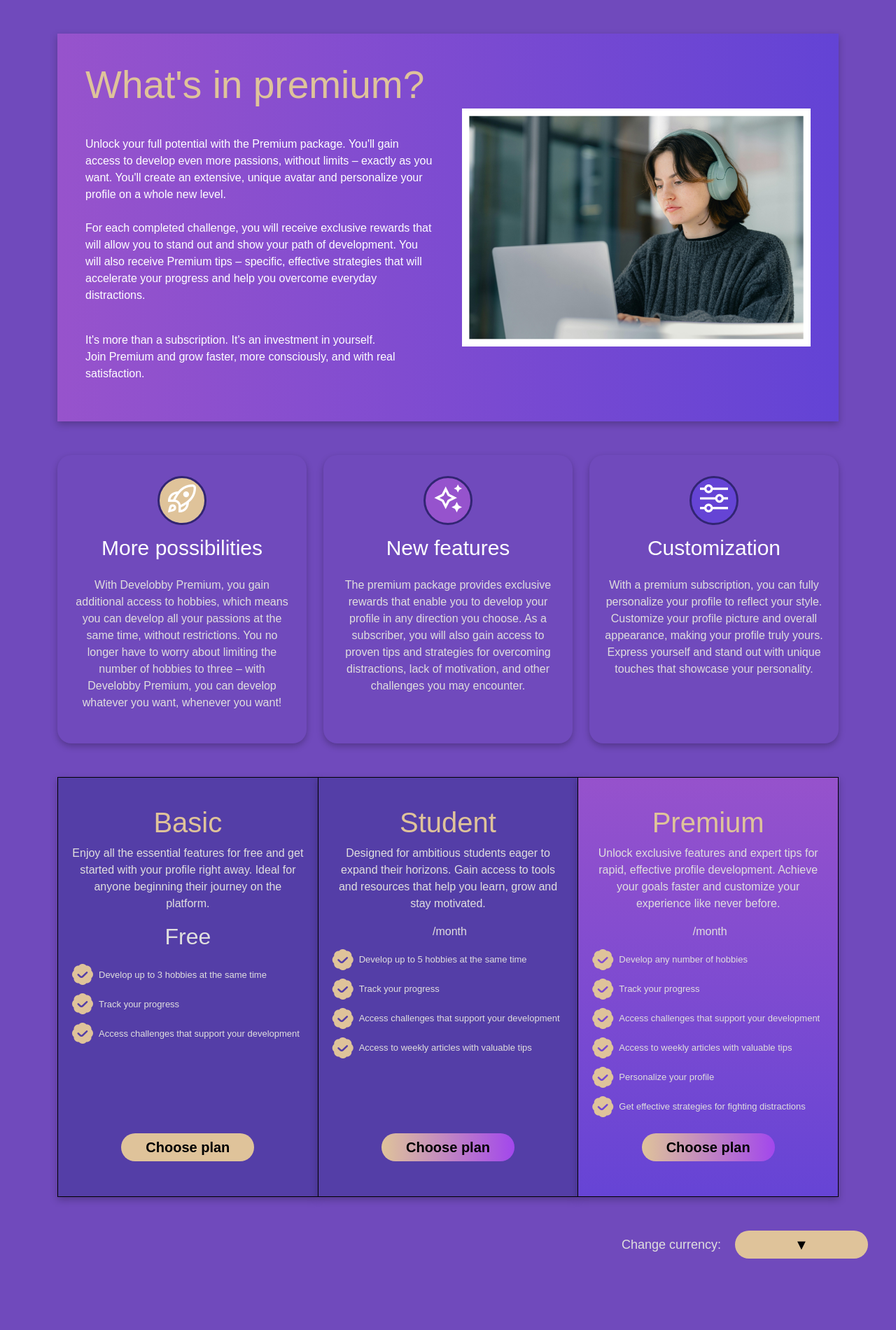
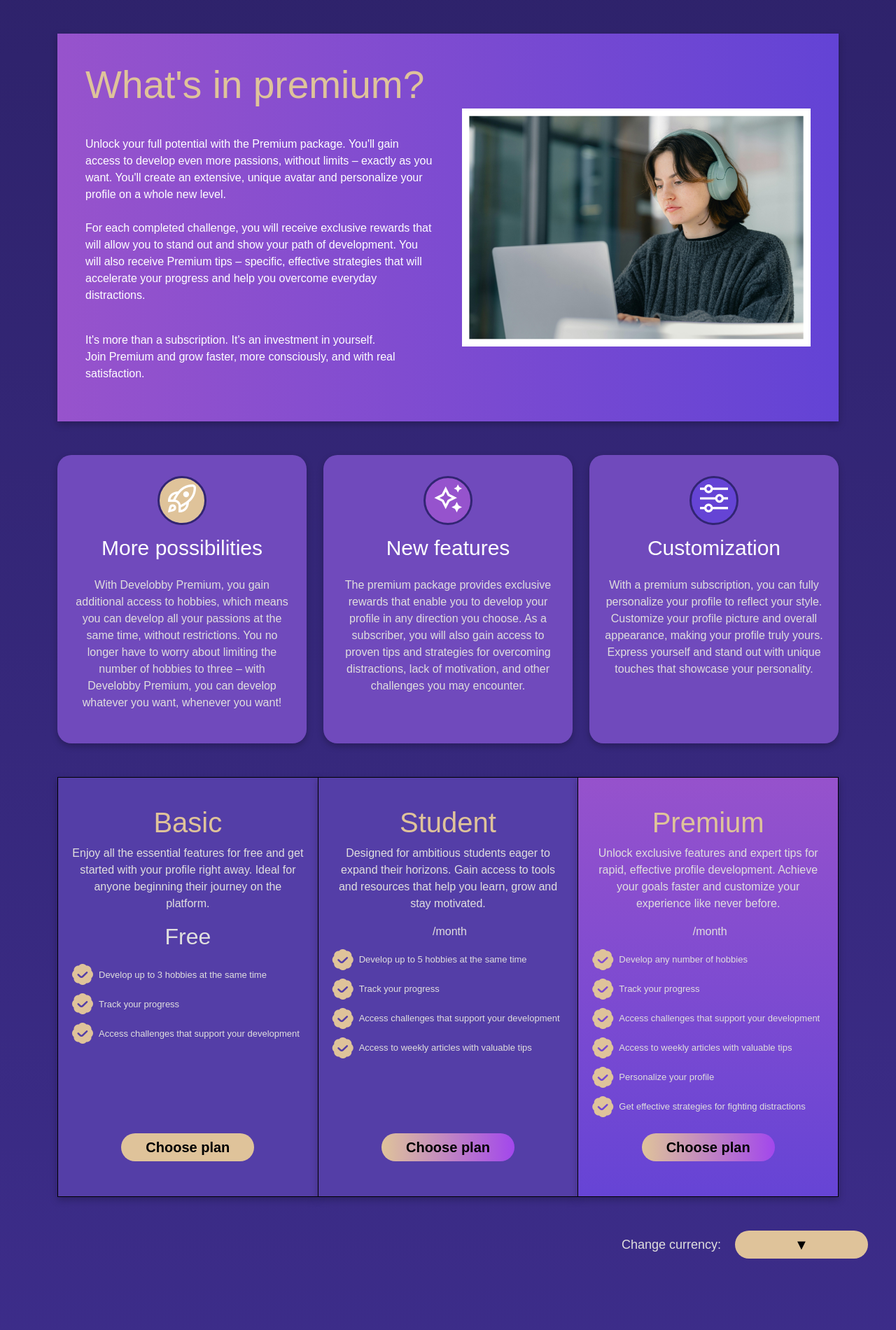
Before and after one commit to happylittlejester/Develobby, a Django app: template myproject/myapp/templates/myapp/upgrade.html in a window 1280 px wide. Shown: the part 888-2788 px from the top of the page at 70% size. Run offline with Django 5.2, Linux system fonts and the light colour scheme; the template is opened without the code that fills it, so the values that code supplies are empty; some libraries are stand-ins or nearby versions.

Commit message:
zmiana tla upgrade.css

```diff
--- a/myproject/myapp/static/css/upgrade.css
+++ b/myproject/myapp/static/css/upgrade.css
@@ -1,3 +1,7 @@
+body {
+    background: linear-gradient(#281E5E, #3D2D8B);
+}
+
 #coming_soon{
     font-size: 30px;
     font-weight: 700;
```
